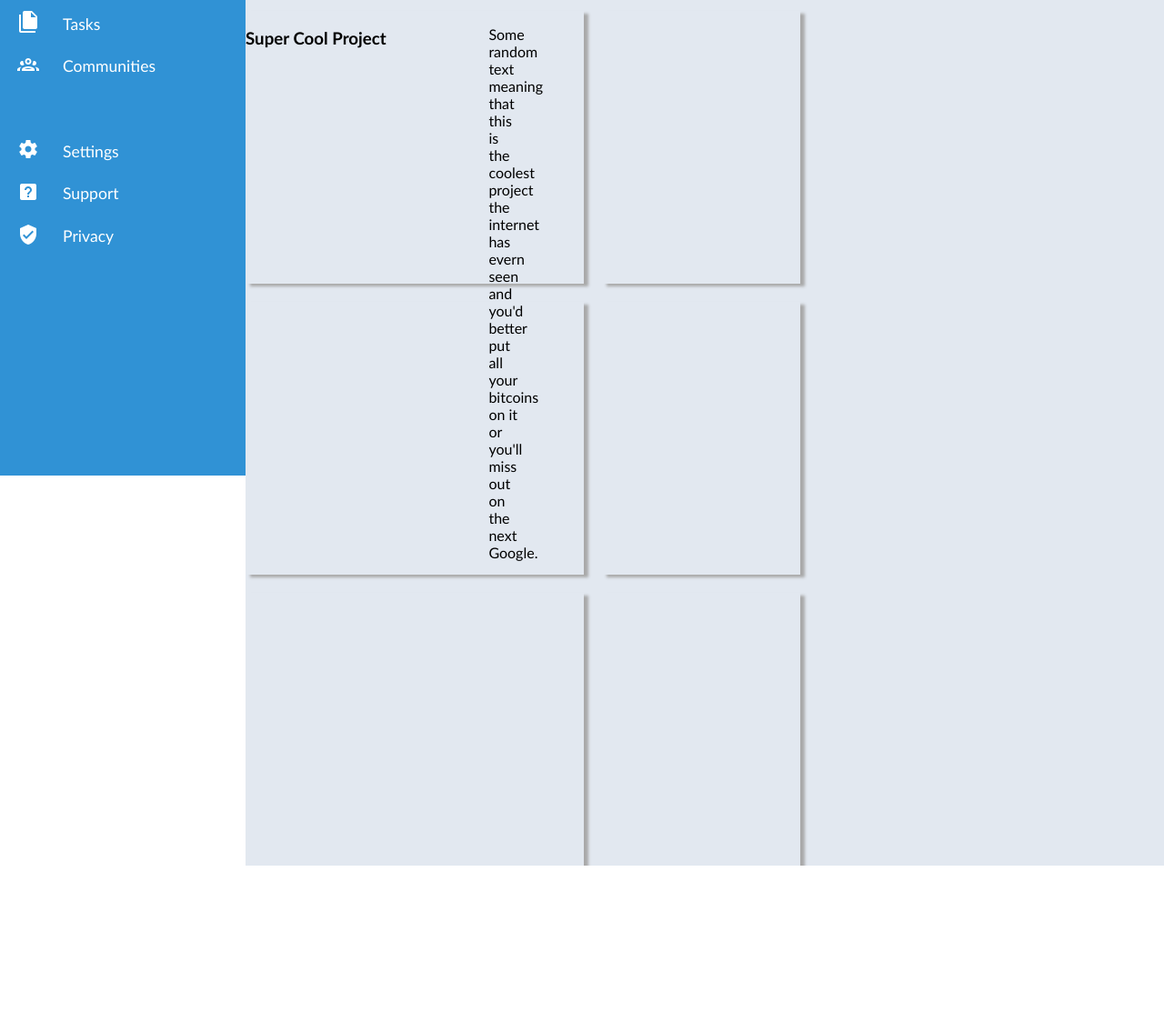
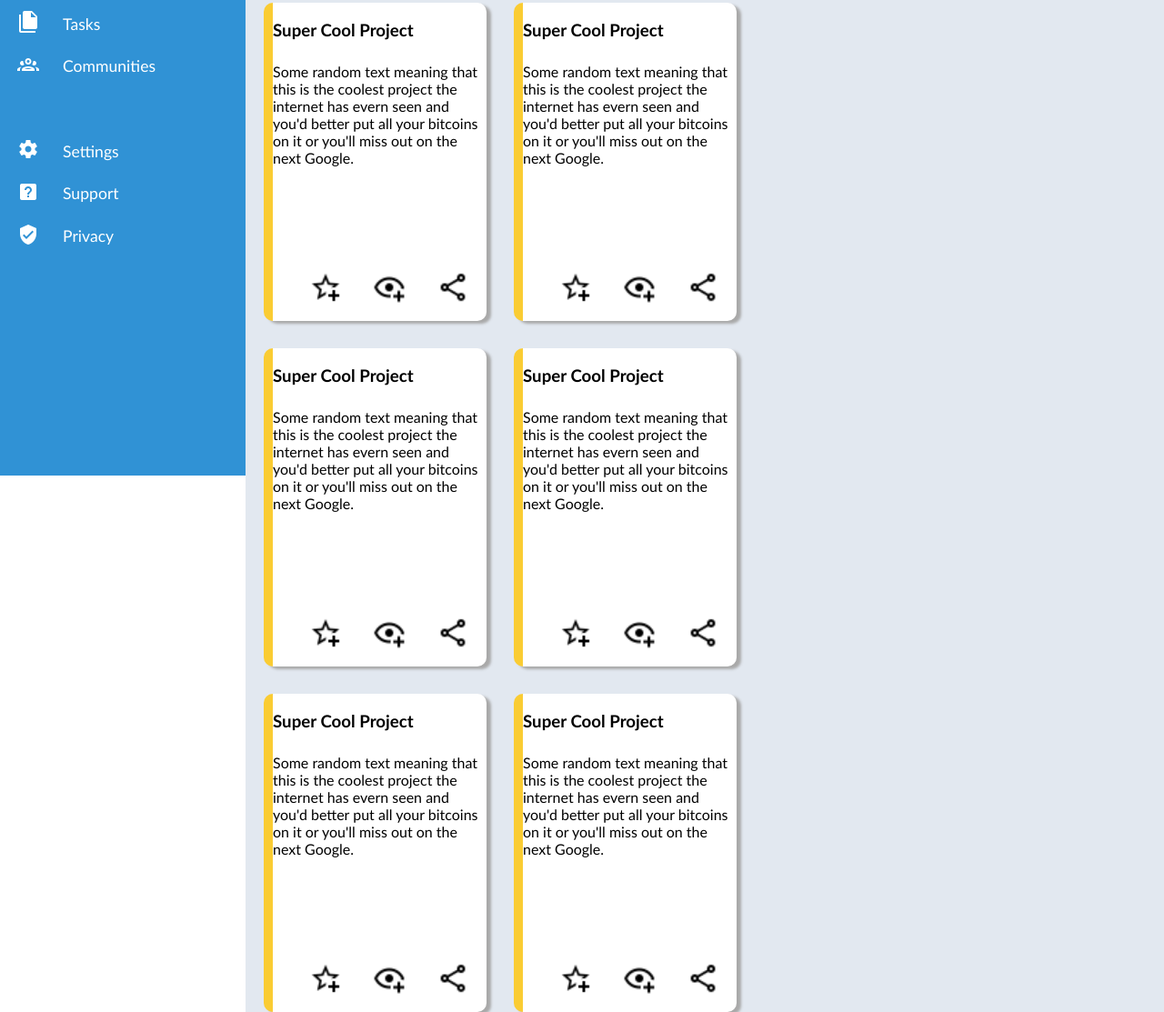
Before and after one commit to AdrienSuro/TOP-Admin-Dashboard, a plain HTML site: page index.html in a window 1280 px wide. Shown: the part 277-1390 px from the top of the page at 91% size. Before the commit the page ends 1229 px from the top, so only its background shows below. Drawn offline with Linux system fonts and the light colour scheme.

Commit message:
Finish first version of the project section

```diff
--- a/index.html
+++ b/index.html
@@ -77,15 +77,45 @@
                 <div class="card">
                     <h3 class="project-title">Super Cool Project</h3>
                     <p class="project-body">Some random text meaning that this is the coolest project the internet has evern seen and you'd better put all your bitcoins on it or you'll miss out on the next Google.</p>
-                    <img class="project-icon" src="img/favorite.png">
-                    <img class="project-icon" src="img/details.png">
-                    <img class="project-icon" src="img/share.png">
+                    <div class="project-icon favorite"><img id="project-icon" src="img/favorite.png"></div>
+                    <div class="project-icon details"><img id="project-icon" src="img/details.png"></div>
+                    <div class="project-icon share"><img id="project-icon" src="img/share.png"></div>
                 </div>
-                <div class="card"></div>
-                <div class="card"></div>
-                <div class="card"></div>
-                <div class="card"></div>
-                <div class="card"></div>
+                <div class="card">
+                    <h3 class="project-title">Super Cool Project</h3>
+                    <p class="project-body">Some random text meaning that this is the coolest project the internet has evern seen and you'd better put all your bitcoins on it or you'll miss out on the next Google.</p>
+                    <div class="project-icon favorite"><img id="project-icon" src="img/favorite.png"></div>
+                    <div class="project-icon details"><img id="project-icon" src="img/details.png"></div>
+                    <div class="project-icon share"><img id="project-icon" src="img/share.png"></div>
+                </div>
+                <div class="card">
+                    <h3 class="project-title">Super Cool Project</h3>
+                    <p class="project-body">Some random text meaning that this is the coolest project the internet has evern seen and you'd better put all your bitcoins on it or you'll miss out on the next Google.</p>
+                    <div class="project-icon favorite"><img id="project-icon" src="img/favorite.png"></div>
+                    <div class="project-icon details"><img id="project-icon" src="img/details.png"></div>
+                    <div class="project-icon share"><img id="project-icon" src="img/share.png"></div>
+                </div>
+                <div class="card">
+                    <h3 class="project-title">Super Cool Project</h3>
+                    <p class="project-body">Some random text meaning that this is the coolest project the internet has evern seen and you'd better put all your bitcoins on it or you'll miss out on the next Google.</p>
+                    <div class="project-icon favorite"><img id="project-icon" src="img/favorite.png"></div>
+                    <div class="project-icon details"><img id="project-icon" src="img/details.png"></div>
+                    <div class="project-icon share"><img id="project-icon" src="img/share.png"></div>
+                </div>
+                <div class="card">
+                    <h3 class="project-title">Super Cool Project</h3>
+                    <p class="project-body">Some random text meaning that this is the coolest project the internet has evern seen and you'd better put all your bitcoins on it or you'll miss out on the next Google.</p>
+                    <div class="project-icon favorite"><img id="project-icon" src="img/favorite.png"></div>
+                    <div class="project-icon details"><img id="project-icon" src="img/details.png"></div>
+                    <div class="project-icon share"><img id="project-icon" src="img/share.png"></div>
+                </div>
+                <div class="card">
+                    <h3 class="project-title">Super Cool Project</h3>
+                    <p class="project-body">Some random text meaning that this is the coolest project the internet has evern seen and you'd better put all your bitcoins on it or you'll miss out on the next Google.</p>
+                    <div class="project-icon favorite"><img id="project-icon" src="img/favorite.png"></div>
+                    <div class="project-icon details"><img id="project-icon" src="img/details.png"></div>
+                    <div class="project-icon share"><img id="project-icon" src="img/share.png"></div>
+                </div>
             </div>
             <div class="announcements"></div>
             <div class="trending"></div>
--- a/style.css
+++ b/style.css
@@ -149,47 +149,68 @@ body {
     grid-row: 2 / 3;
     background-color: rgb(226,232,240);
     display: grid;
-    grid-template-columns: 1fr 400px;
+    grid-template-columns: 1fr 500px;
     grid-template-rows: 550px 1fr;
+    padding-left: 20px;
 }
 
 .projects {
     grid-row: 1 / 3 ;
     grid-column: 1 / 2 ;
     display: grid;
-    grid-column: 50% 50%;
-    grid-row: 50px 300px 300px 300px;
-    gap: 20px;
+    grid-template-columns: 50% 50%;
+    grid-template-rows: 50px repeat(3, 350px);
+    gap: 30px;
 }
 
 .projects > h2 {
     grid-row: 1 / 2;
     grid-column: 1 / 3;
+    font-size: 1.6rem;
 }
 
 .card {
     display: grid;
-    grid-template-areas:
-    "project-title project-title project-title project-title"
-    "project-body project-body project-body project-body"
-    ". project-icon project-icon project-icon";
-    grid-template-columns: 1fr 35px 35px 35px;
-    grid-template-rows: 50px 180px 70px;
-    border-left: 5px var(--color-four);
+    grid-template-columns: 1fr repeat(3, 70px);
+    grid-template-rows: 50px 1fr 70px;
+    border-left: solid 10px var(--color-four);
+    border-radius: 10px;
     box-shadow: 5px 3px 3px darkgray;
+    background-color: white;
 }
 
 .project-title {
-    grid-area: "project-title project-title project-title project-title";
+    grid-row: 1/2;
+    grid-column: 1/5;
 }
 
 .project-body {
-    grid-area: "project-body project-body project-body project-body";
+    grid-row: 2/3;
+    grid-column: 1/5;
 }
 
 .project-icon {
     width: 20px;
     padding: 15px;
+}
+
+.favorite {
+    grid-column: 2/3;
+    grid-row: 3/4;
+}
+
+.details {
+    grid-column: 3/4;
+    grid-row: 3/4;
+}
+
+#project-icon {
+    width: 36px;
+}
+
+.share {
+    grid-column: 4/5;
+    grid-row: 3/4;
 }
 
 .announcements {
```
